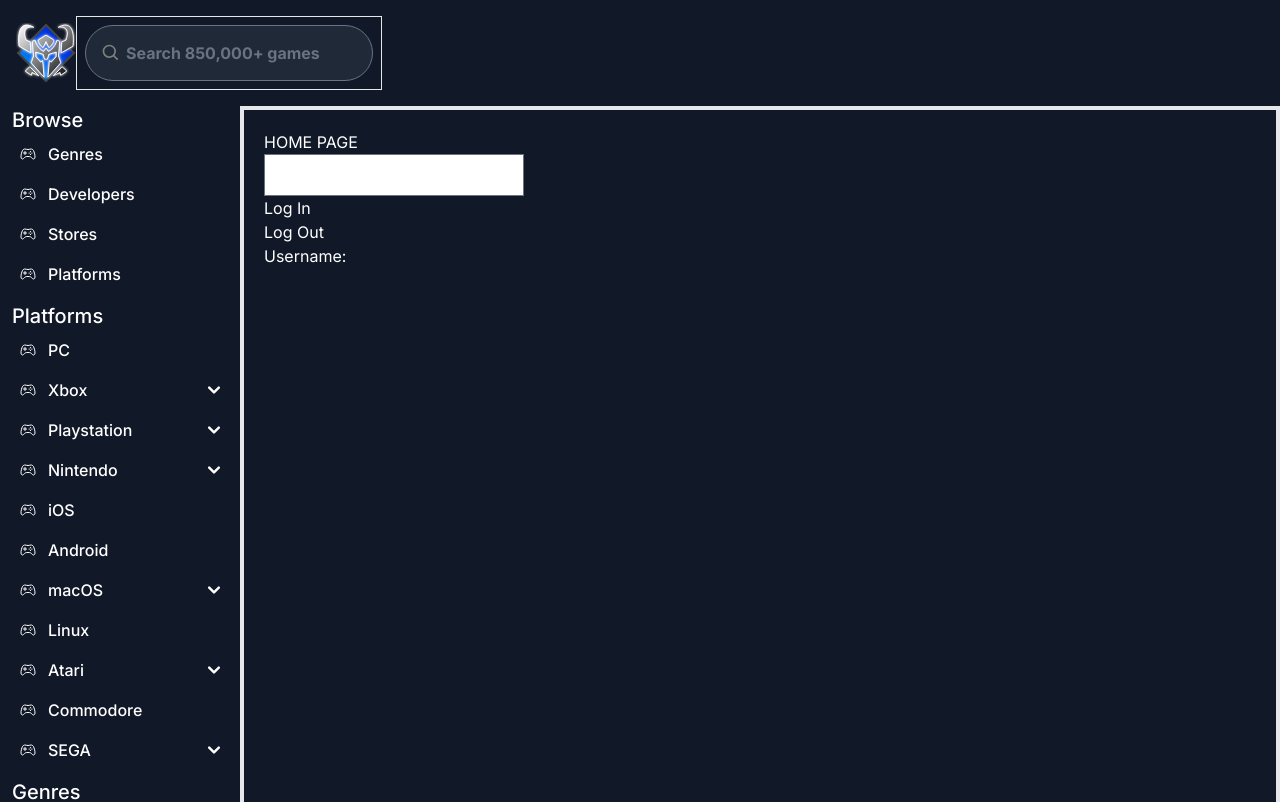
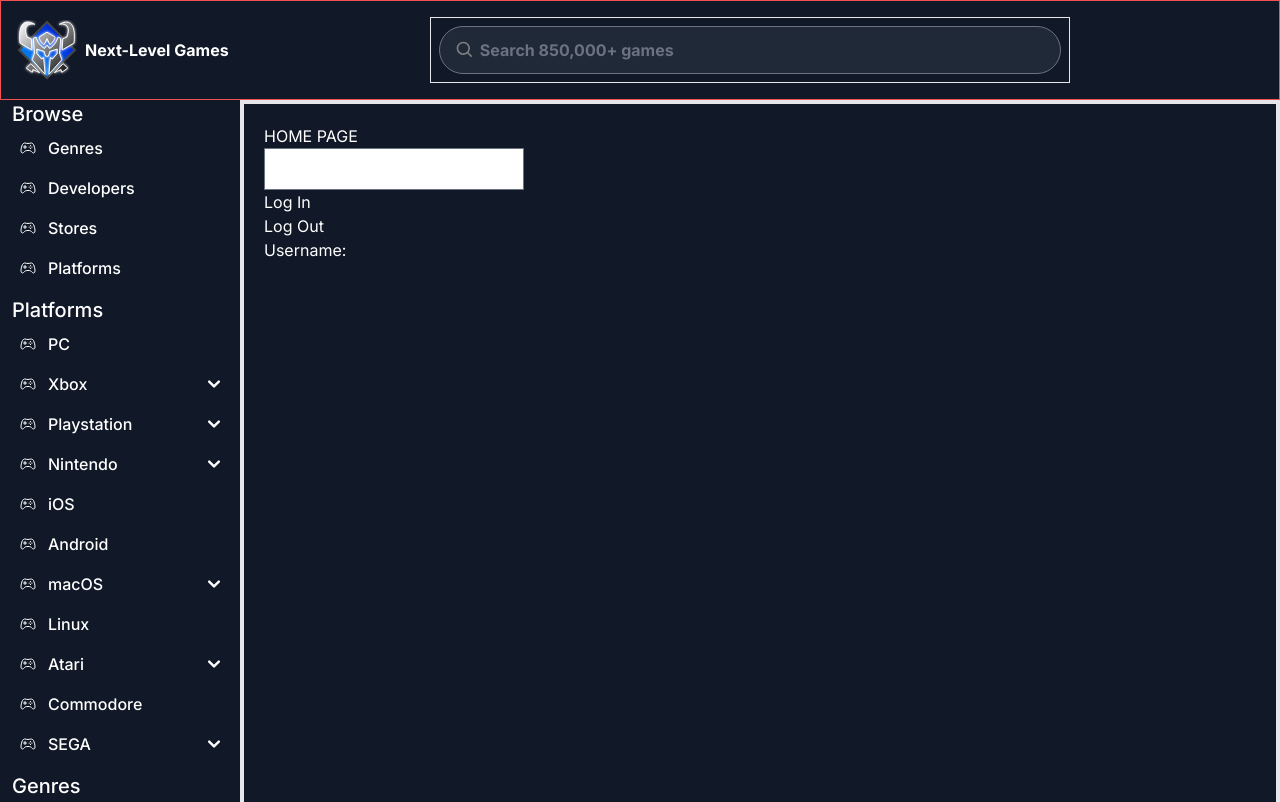
Before and after one commit to bartswierz/game-website, a Next.js app: page / in a window 1280 px wide. Shown: the top 802 px of the page. Built offline with nearby package versions, Linux system fonts and the light colour scheme.

Commit message:
Updated Logo Icon to BrandLogo Component

```diff
--- /dev/null
+++ b/components/ui/BrandLogo.tsx
@@ -0,0 +1,48 @@
+import Link from "next/link";
+
+const BrandLogo = () => {
+  return (
+    <Link href="/" className="flex justify-center items-center cursor-pointer hover:text-gray-300 text-xl group ">
+      <svg xmlns="http://www.w3.org/2000/svg" viewBox="0 0 512 512" style={{ height: "60px", width: "60px" }}>
+        <defs>
+          <filter id="shadow-1" height="300%" width="300%" x="-100%" y="-100%">
+            <feFlood floodColor="rgba(255, 255, 255, 1)" result="flood"></feFlood>
+            <feComposite in="flood" in2="SourceGraphic" operator="atop" result="composite"></feComposite>
+            <feGaussianBlur in="composite" stdDeviation="15" result="blur"></feGaussianBlur>
+            <feOffset dx="0" dy="0" result="offset"></feOffset>
+            <feComposite in="SourceGraphic" in2="offset" operator="over"></feComposite>
+          </filter>
+          <linearGradient id="caro-asercion-warlord-helmet-gradient-0" x1="0" x2="1" y1="1" y2="0">
+            <stop offset="0%" stopColor="#02a5f6" stopOpacity="1"></stop>
+            <stop offset="100%" stopColor="#0101d3" stopOpacity="1"></stop>
+          </linearGradient>
+          <linearGradient x1="0" x2="1" y1="0" y2="1" id="caro-asercion-warlord-helmet-gradient-1">
+            <stop offset="0%" stopColor="#ffffff" stopOpacity="1"></stop>
+            <stop offset="100%" stopColor="#000000" stopOpacity="1"></stop>
+          </linearGradient>
+        </defs>
+        <polygon
+          points="256,494,18,256,256,18,494,256"
+          fill="url(#caro-asercion-warlord-helmet-gradient-0)"
+          stroke="#464646"
+          strokeOpacity="1"
+          strokeWidth="18"
+        ></polygon>
+        <g transform="translate(0,-22)">
+          <path
+            d="M267.9 330.5h-23.8L232 289.6l-63.8-19.8 1 39.4 41.9 47.3 16.1-14.3L239.4 484 130.2 361.8l19.4-58.2-10.4-125.2 23.1-9.8c18.4 71.3 73.1 96.4 73.1 96.4l20.6-28.9 20.6 28.9s54.7-25.1 73.1-96.4l23.1 9.8-10.4 125.2 19.4 58.2L272.6 484l12.2-141.8 16.1 14.3 41.9-47.3 1-39.4-63.8 19.8zm125.8 64.8L318.9 472l56.8-28 6.1 24 51.6-36zm-275.4 0 74.8 76.7-56.8-28-6.1 24-51.6-36zm266.5-117.7L486 219.3C506 31 432.4 18.7 360.5 58.7c0 0 114.1-27.7 66.1 109.4l-35.8 14.7zm-257.6 0L25.96 219.3C6 31 79.61 18.7 151.5 58.7c0 0-114.14-27.7-66.12 109.4l35.82 14.7zM256 125.9l67.5 41.8s-3.2 35-42.4 64.7L256 180.7l-25.1 51.7c-39.2-29.7-42.4-64.7-42.4-64.7z"
+            fill="url(#caro-asercion-warlord-helmet-gradient-1)"
+            transform="translate(0, 0) scale(1, 1) rotate(-360, 256, 256) skewX(0) skewY(0)"
+            stroke="#ffffff"
+            strokeOpacity="1"
+            strokeWidth="8"
+            filter="url(#shadow-1)"
+          ></path>
+        </g>
+      </svg>
+      <span className="hidden md:block p-2 text-base">Next-Level Games</span>
+    </Link>
+  );
+};
+
+export default BrandLogo;
--- a/components/ui/Navbar.tsx
+++ b/components/ui/Navbar.tsx
@@ -1,6 +1,6 @@
 "use client";
 import Link from "next/link";
-import { Searchbar } from "@/components/ui";
+import { BrandLogo, Searchbar } from "@/components/ui";
 import { useAppSelector } from "@/redux/store";
 import { useDispatch } from "react-redux";
 import { toggleSidebar } from "@/redux/features/sidebar-slice";
@@ -19,61 +19,19 @@ const Navbar = () => {
   return (
     <header>
       {/* GAME ICON */}
-      <nav className="flex flex-row justify-between- items-center bg-gray-900 p-4 shadow text-white font-bold">
-        <Link href="/" className="cursor-pointer hover:text-gray-300 text-xl group ">
-          <svg xmlns="http://www.w3.org/2000/svg" viewBox="0 0 512 512" style={{ height: "60px", width: "60px" }}>
-            <defs>
-              <filter id="shadow-1" height="300%" width="300%" x="-100%" y="-100%">
-                <feFlood floodColor="rgba(255, 255, 255, 1)" result="flood"></feFlood>
-                <feComposite in="flood" in2="SourceGraphic" operator="atop" result="composite"></feComposite>
-                <feGaussianBlur in="composite" stdDeviation="15" result="blur"></feGaussianBlur>
-                <feOffset dx="0" dy="0" result="offset"></feOffset>
-                <feComposite in="SourceGraphic" in2="offset" operator="over"></feComposite>
-              </filter>
-              <linearGradient id="caro-asercion-warlord-helmet-gradient-0" x1="0" x2="1" y1="1" y2="0">
-                <stop offset="0%" stopColor="#02a5f6" stopOpacity="1"></stop>
-                <stop offset="100%" stopColor="#0101d3" stopOpacity="1"></stop>
-              </linearGradient>
-              <linearGradient x1="0" x2="1" y1="0" y2="1" id="caro-asercion-warlord-helmet-gradient-1">
-                <stop offset="0%" stopColor="#ffffff" stopOpacity="1"></stop>
-                <stop offset="100%" stopColor="#000000" stopOpacity="1"></stop>
-              </linearGradient>
-            </defs>
-            <polygon
-              points="256,494,18,256,256,18,494,256"
-              fill="url(#caro-asercion-warlord-helmet-gradient-0)"
-              stroke="#464646"
-              strokeOpacity="1"
-              strokeWidth="18"
-            ></polygon>
-            <g transform="translate(0,-22)">
-              <path
-                d="M267.9 330.5h-23.8L232 289.6l-63.8-19.8 1 39.4 41.9 47.3 16.1-14.3L239.4 484 130.2 361.8l19.4-58.2-10.4-125.2 23.1-9.8c18.4 71.3 73.1 96.4 73.1 96.4l20.6-28.9 20.6 28.9s54.7-25.1 73.1-96.4l23.1 9.8-10.4 125.2 19.4 58.2L272.6 484l12.2-141.8 16.1 14.3 41.9-47.3 1-39.4-63.8 19.8zm125.8 64.8L318.9 472l56.8-28 6.1 24 51.6-36zm-275.4 0 74.8 76.7-56.8-28-6.1 24-51.6-36zm266.5-117.7L486 219.3C506 31 432.4 18.7 360.5 58.7c0 0 114.1-27.7 66.1 109.4l-35.8 14.7zm-257.6 0L25.96 219.3C6 31 79.61 18.7 151.5 58.7c0 0-114.14-27.7-66.12 109.4l35.82 14.7zM256 125.9l67.5 41.8s-3.2 35-42.4 64.7L256 180.7l-25.1 51.7c-39.2-29.7-42.4-64.7-42.4-64.7z"
-                fill="url(#caro-asercion-warlord-helmet-gradient-1)"
-                transform="translate(0, 0) scale(1, 1) rotate(-360, 256, 256) skewX(0) skewY(0)"
-                stroke="#ffffff"
-                strokeOpacity="1"
-                strokeWidth="8"
-                filter="url(#shadow-1)"
-              ></path>
-            </g>
-          </svg>
-        </Link>
+      <nav className="flex flex-row w-full items-center bg-gray-900 p-4 shadow text-white font-bold border border-red-500">
+        <BrandLogo />
 
         {/* SEARCH BAR - SEARCHES FOR GAMES WITH THOSE INCLUDED LETTERS - NOT EXACT GAME */}
-        <div className="self-center">
-          <Searchbar />
-        </div>
+        <Searchbar />
 
-        {/* HAMBURGER ICON & LEFT-ALIGNED SIDEBAR */}
-        {/* <Sidebar /> */}
         {/* Hidden until viewport is under 768px due to 'md:hidden' */}
         <button
           // data-drawer-target="sidebar-multi-level-sidebar"
           // data-drawer-toggle="sidebar-multi-level-sidebar"
           // aria-controls="sidebar-multi-level-sidebar"
           type="button"
-          className="inline-flex items-center p-2 mt-2 ml-3 text-sm text-white rounded-lg md:hidden hover:bg-gray-100 focus:outline-none focus:ring-2 focus:ring-gray-200 dark:text-gray-400 dark:hover:bg-gray-700 dark:focus:ring-gray-600"
+          className="inline-flex items-center p-2 mt-2- ml-3- ml-1 text-sm text-white rounded-lg md:hidden hover:bg-gray-100 focus:outline-none focus:ring-2 focus:ring-gray-200 dark:text-gray-400 dark:hover:bg-gray-700 dark:focus:ring-gray-600"
           onClick={handleToggleSidebar}
         >
           <span className="sr-only">Open sidebar</span>
--- a/components/ui/Searchbar.tsx
+++ b/components/ui/Searchbar.tsx
@@ -34,9 +34,8 @@ const Searchbar = () => {
   };
 
   return (
-    <div className="border">
-      <form onSubmit={handleSearch} className="flex flex-[50%] p-2 gap-2 w-full- min-w-[150px] justify-center">
-        {/* <label htmlFor="search" className="w-64 border flex flex-row gap-y-0.5 "> */}
+    <div className="max-w-[1000px]- max-w-[50vw] mx-auto w-full border">
+      <form onSubmit={handleSearch} className="max-w-1/2 flex flex-[50%] p-2 gap-2 w-full- min-w-[150px] justify-center">
         <label htmlFor="search" className="relative w-full flex flex-row transition-colors duration-500 ease-in-out group">
           <input
             type="text"
@@ -44,11 +43,9 @@ const Searchbar = () => {
             placeholder="Search 850,000+ games"
             value={searchTerm}
             onChange={(e) => setSearchTerm(e.target.value)}
-            // className="min-w-full bg-slate-800 w-64 h-14 pl-10 rounded-full border hover:placeholder:text-white "
-            className="text-white min-w-full bg-gray-800 w-64- h-14 pl-10 rounded-full group-hover:bg-white group-hover:text-gray-900"
-            // className="min-w-full bg-slate-800 w-64 rounded-full border hover:placeholder:text-white "
+            className="text-white min-w-full bg-gray-800 h-12 pl-10 rounded-full group-hover:bg-white group-hover:text-gray-900"
           />
-          <button type="submit" className="absolute rounded-full h-14 px-4 py-2 left-[0%] bottom-[0%]">
+          <button type="submit" className="absolute rounded-full h-12 px-4 py-2 left-[0%] bottom-[0%]">
             <BiSearch size={20} color="gray" />
           </button>
         </label>
--- a/components/ui/index.ts
+++ b/components/ui/index.ts
@@ -8,6 +8,6 @@ import Searchbar from "./Searchbar";
 import GameLink from "./GameLink";
 import SidebarLink from "./SidebarLink";
 import SidebarDropdown from "./SidebarDropdown";
-
+import BrandLogo from "./BrandLogo";
 // Export all components as a single object for cleaner imports in other files
-export { Navbar, Sidebar, Footer, NavigationButton, Ratings, Searchbar, GameLink, SidebarLink, SidebarDropdown };
+export { Navbar, Sidebar, Footer, NavigationButton, Ratings, Searchbar, GameLink, SidebarLink, SidebarDropdown, BrandLogo };
```
